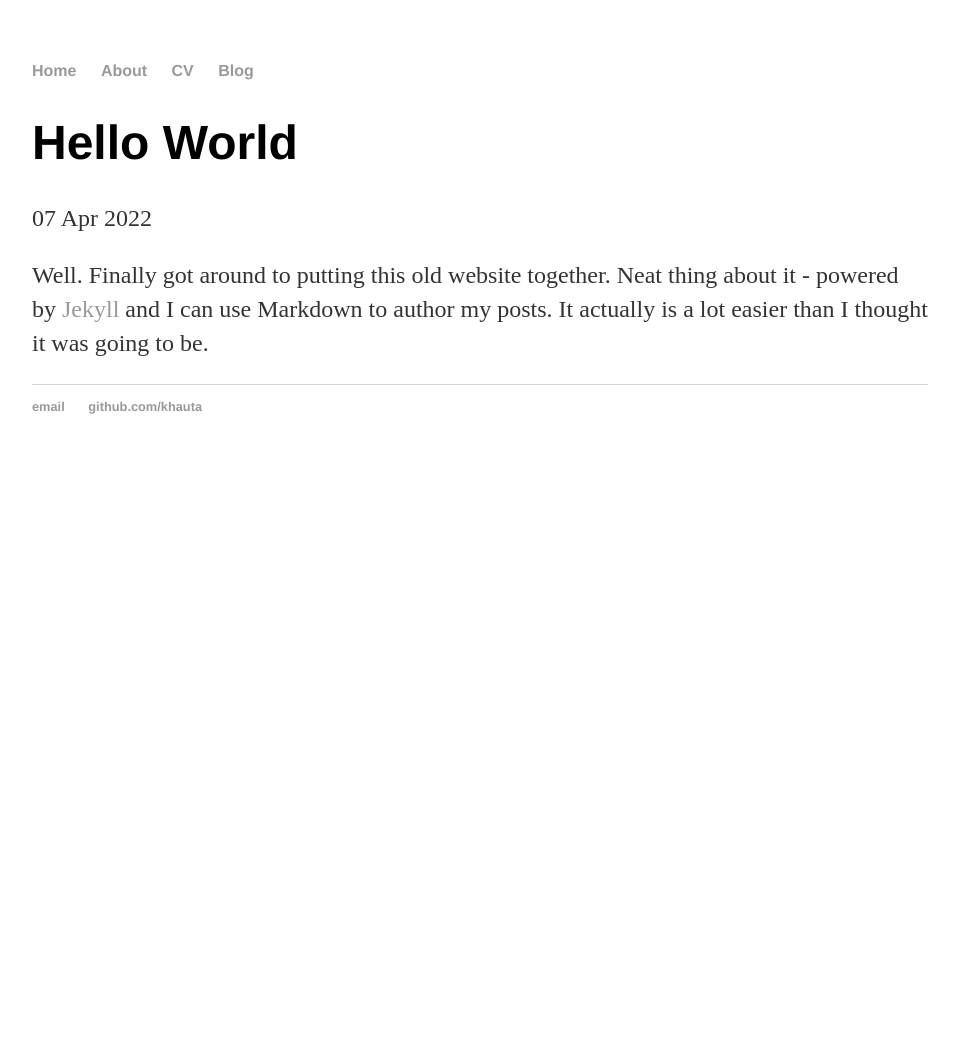
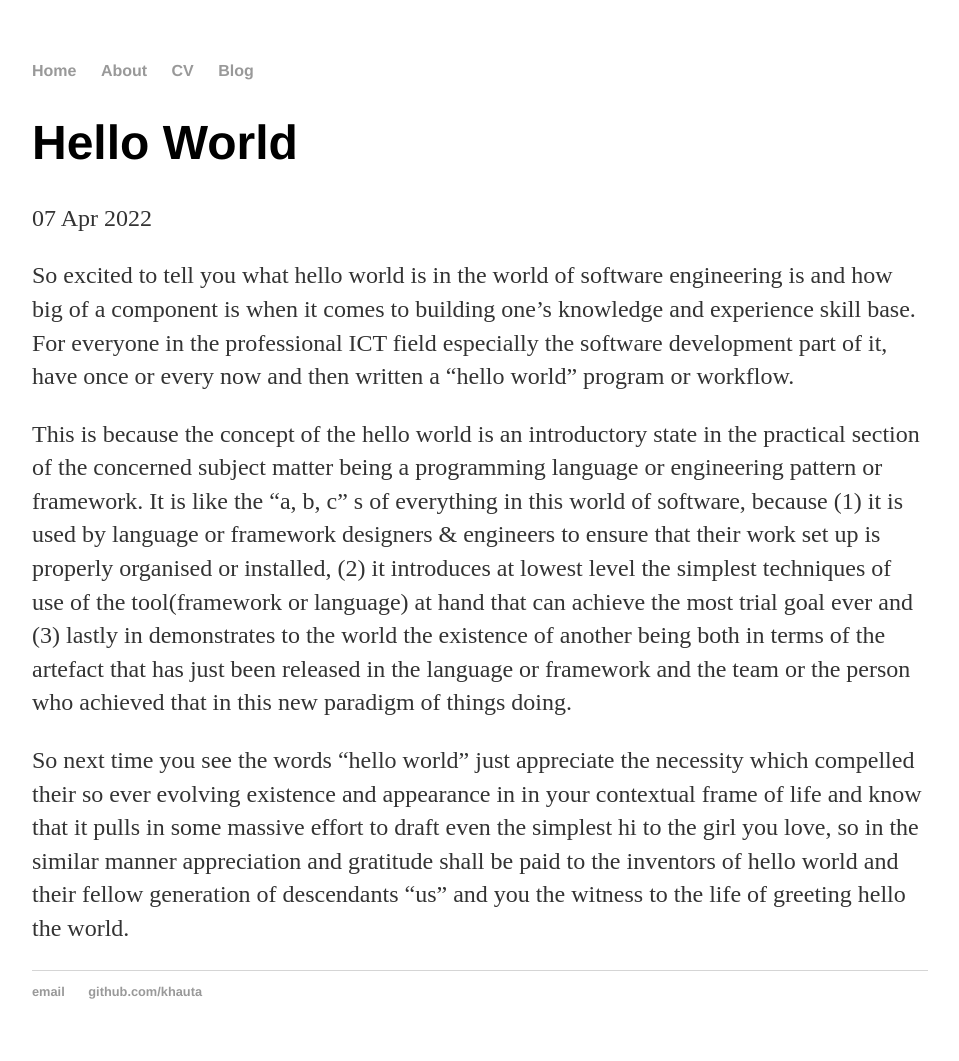
Before and after one commit to khauta/khauta.github.io, a Jekyll site: the page built from _posts/2022-04-07-hello-world.md, in a window 1280 px wide. Shown: the whole page, without its empty margins (160-1119 px from the left). Built offline with Jekyll 4.4.1, drawn with Linux system fonts in a browser that asks for light colours; before the commit the page ends 900 px from its top, so only the background shows below that.

Commit message:
Hello world blog post intro

```diff
--- a/_posts/2022-04-07-hello-world.md
+++ b/_posts/2022-04-07-hello-world.md
@@ -4,4 +4,8 @@ title: "Hello World"
 date: 2022-04-07
 ---
 
-Well. Finally got around to putting this old website together. Neat thing about it - powered by [Jekyll](http://jekyllrb.com) and I can use Markdown to author my posts. It actually is a lot easier than I thought it was going to be.
+So excited to tell you what hello world is in the world of software engineering is and how big of a component is when it comes to building one’s knowledge and experience skill base. For everyone in the professional ICT field especially the software development part of it, have once or every now and then written a “hello world” program or workflow.
+
+This is because the concept of the hello world is an introductory state in the practical section of the concerned subject matter being a programming language or engineering pattern or framework. It is like the “a, b, c” s of everything in this world of software, because (1) it is used by language or framework designers & engineers to ensure that their work set up is properly organised or installed, (2) it introduces at lowest level the simplest techniques of use of the tool(framework or language) at hand that can achieve the most trial goal ever and (3) lastly in demonstrates to the world the existence of another being both in terms of the artefact that has just been released in the language or framework and the team or the person who achieved that in this new paradigm of things doing.
+
+So next time you see the words “hello world” just appreciate the necessity which compelled their so ever evolving existence and appearance in in your contextual frame of life and know that it pulls in some massive effort to draft even the simplest hi to the girl you love, so in the similar manner appreciation and gratitude shall be paid to the inventors of hello world and their fellow generation of descendants “us” and you the witness to the life of greeting hello the world.
```
